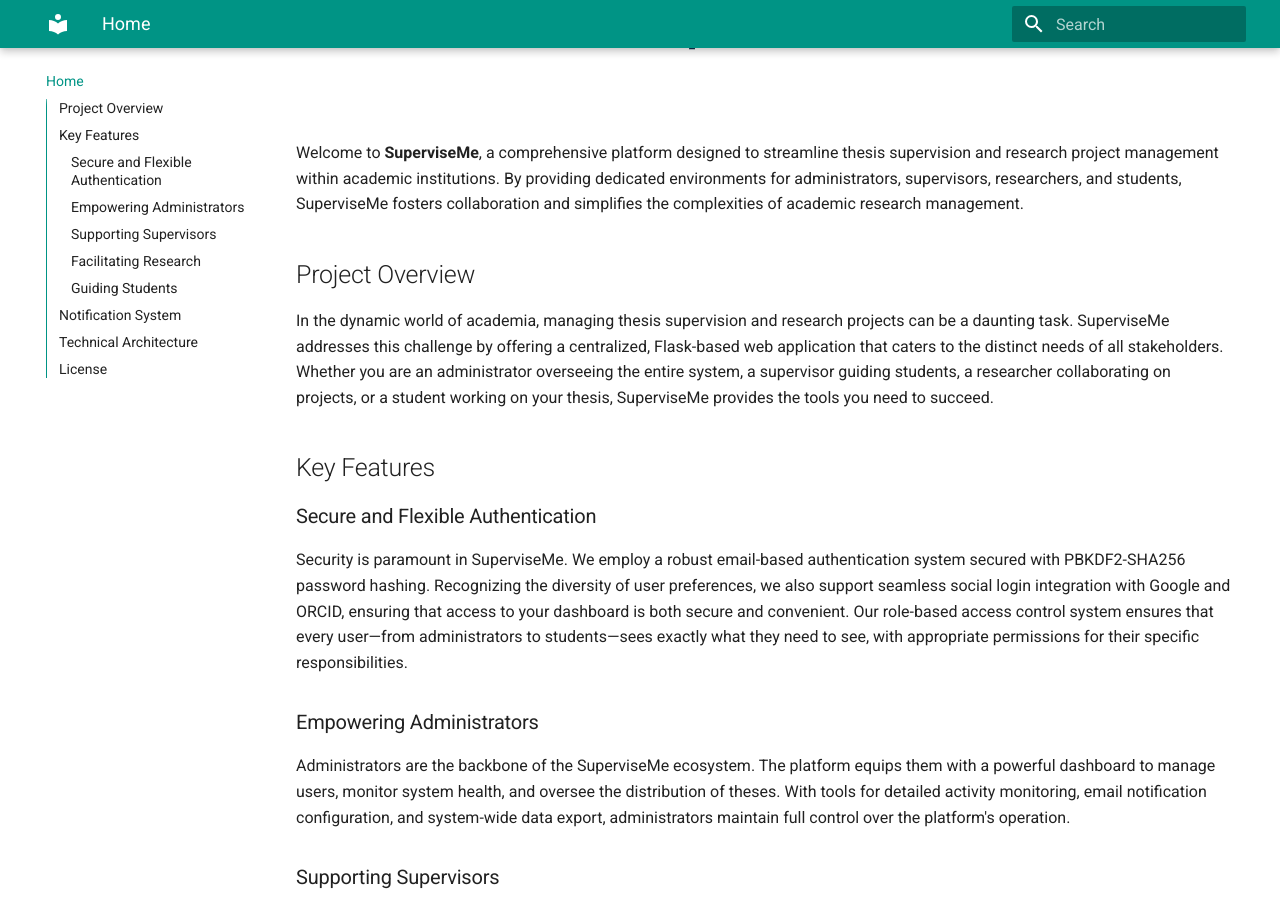
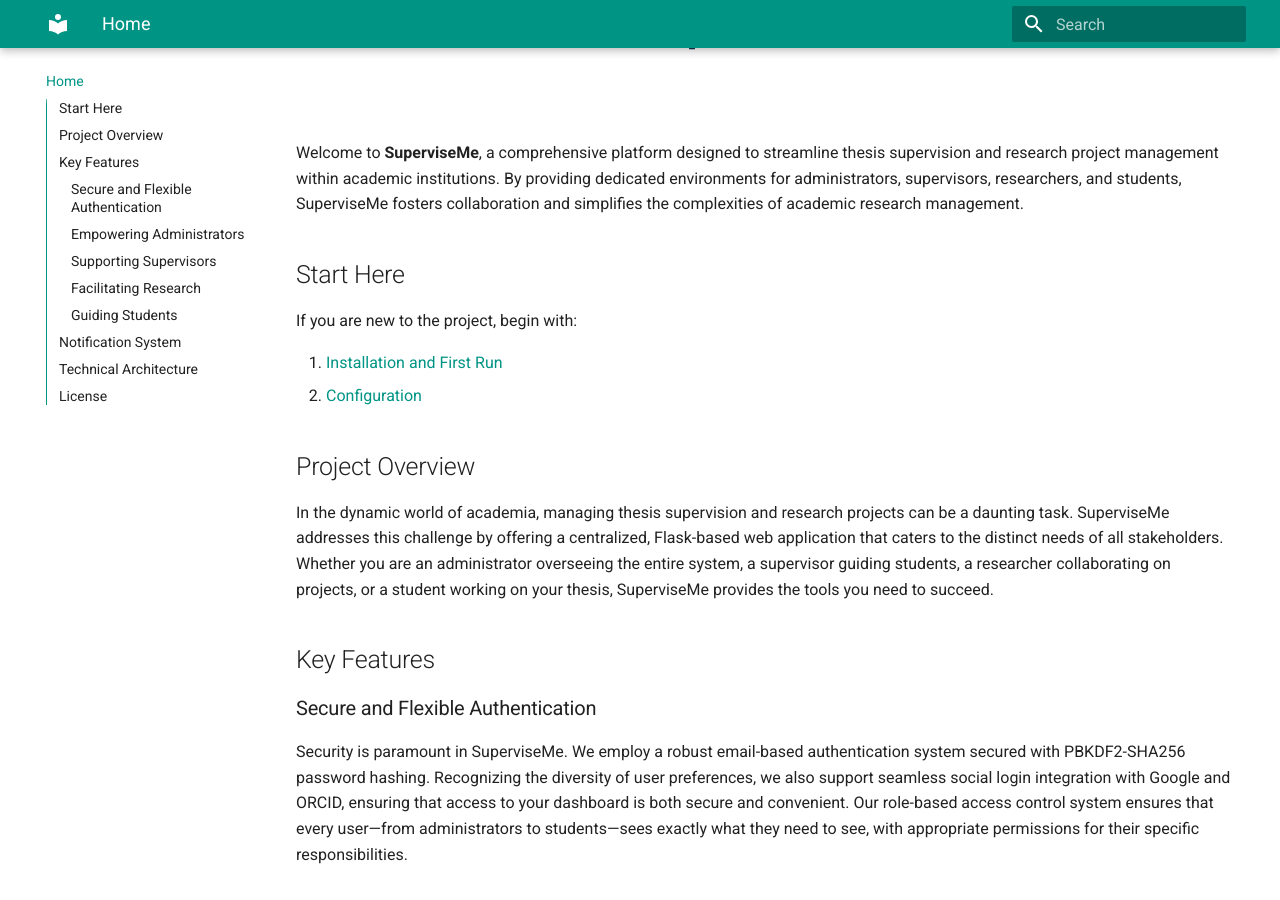
Before and after one commit to GiulioRossetti/SuperviseMe, an MkDocs documentation site: the page built from docs/index.md, in a window 1280 px wide and 900 px high, scrolled down 411 px. Built offline with MkDocs 1.6.1 and Material for MkDocs 9.7.7, drawn with Linux system fonts in a browser that asks for light colours.

Commit message:
:arrow_up: docs

```diff
--- a/docs/index.md
+++ b/docs/index.md
@@ -5,6 +5,13 @@
 </p>
 
 Welcome to **SuperviseMe**, a comprehensive platform designed to streamline thesis supervision and research project management within academic institutions. By providing dedicated environments for administrators, supervisors, researchers, and students, SuperviseMe fosters collaboration and simplifies the complexities of academic research management.
+
+## Start Here
+
+If you are new to the project, begin with:
+
+1. [Installation and First Run](installation.md)
+2. [Configuration](configuration.md)
 
 ## Project Overview
 
--- a/mkdocs.yml
+++ b/mkdocs.yml
@@ -24,6 +24,7 @@ theme:
 nav:
   - Home: index.md
   - Setup:
+    - Installation & First Run: installation.md
     - Configuration: configuration.md
     - Database: database_setup.md
     - Social Logins: social_login.md
```
